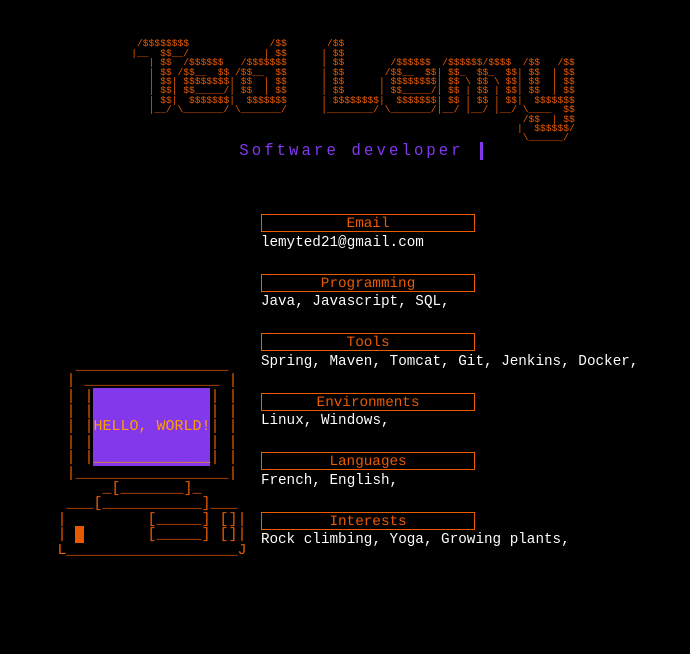
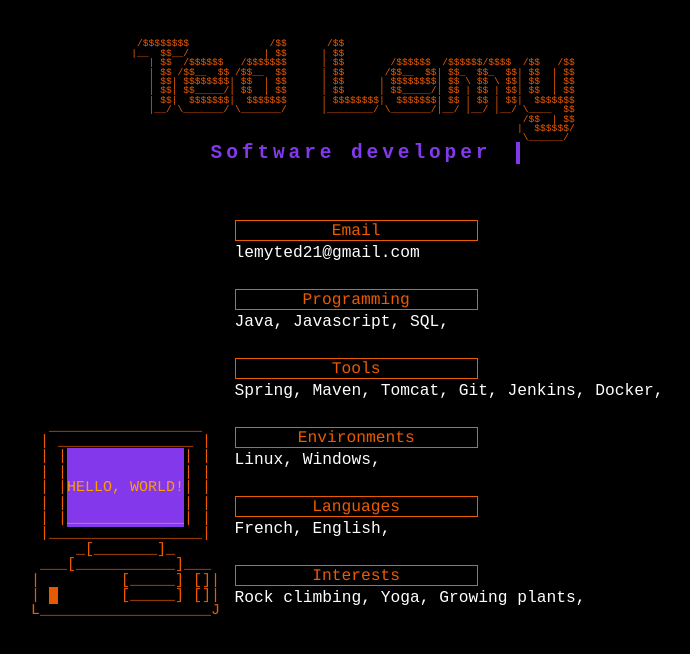
Before and after one commit to tlemy/resume, a React (Create React App) app: page / in a window 1280 px wide. Shown: the top 654 px of the page, without its empty margins (287-977 px from the left). Built offline with nearby package versions, Linux system fonts and the light colour scheme.

Commit message:
fixed font sizes

```diff
--- a/src/Components/About.css
+++ b/src/Components/About.css
@@ -34,7 +34,7 @@
 
 .informations {
     display: grid;
-    font-size: 0.55em;
+    font-size: 0.625em;
     margin-left: 1rem;
 }
 
--- a/src/Components/Banner.css
+++ b/src/Components/Banner.css
@@ -9,8 +9,9 @@
 .typewriter
 {
     font-family: "Courier New", Times, serif;
-    font-size: 0.6em;
-    max-width: 58.5%;
+    font-size: 0.75em;
+    font-weight: bold;
+    max-width: 75%;
     color: #8338ec;
     overflow: hidden; /* Ensures the content is not revealed until the animation */
     border-right: .25em solid #8338ec; /* The typwriter cursor */
@@ -25,7 +26,7 @@
 @keyframes typing
 {
     from { width: 0% }
-    to { width: 58.5% }
+    to { width: 75% }
 }
 
 @keyframes blink-caret
```
